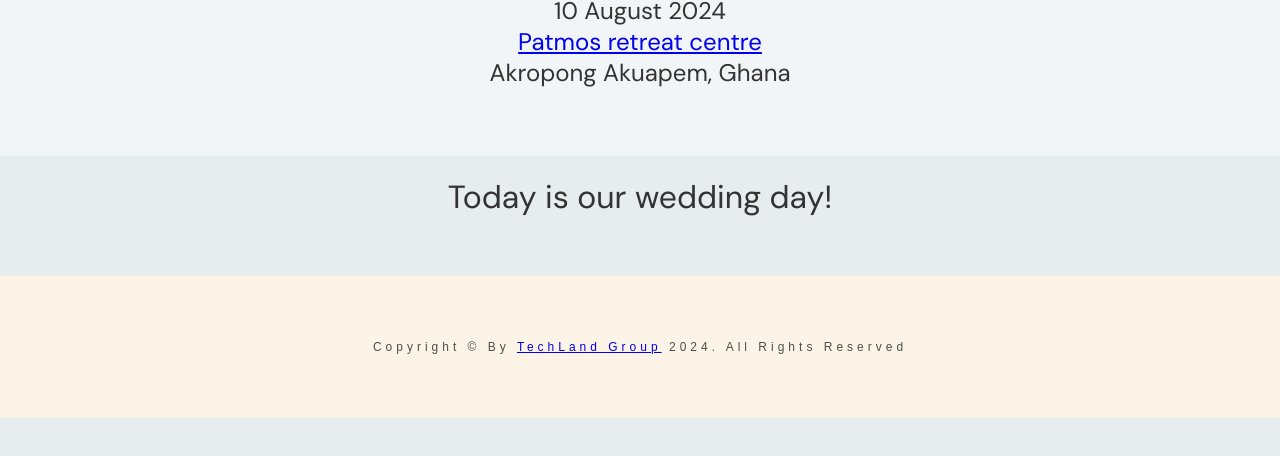
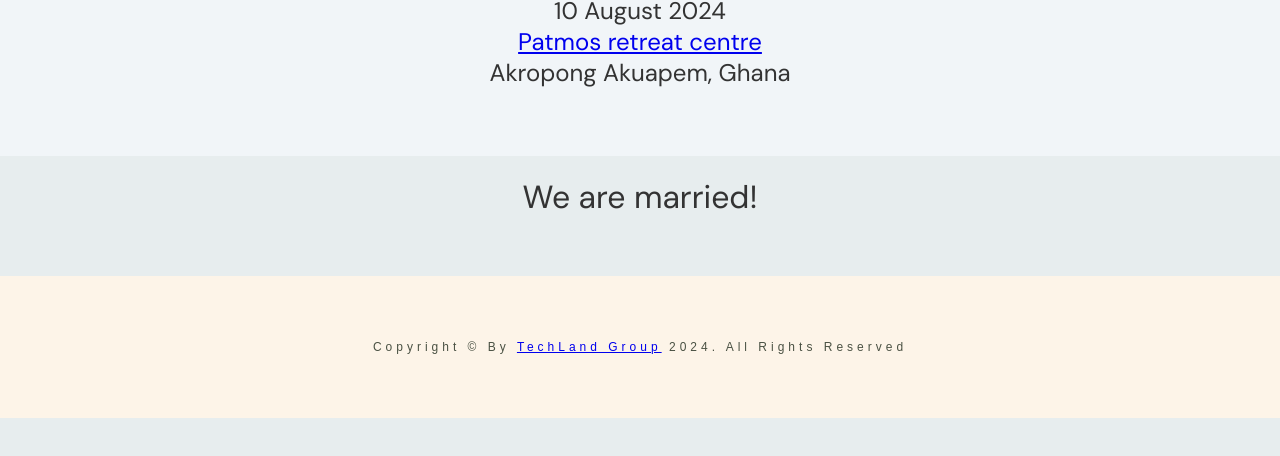
Before and after one commit to tshepi-tech/weddding_Sasu, a website: page index.html in a window 1280 px wide. Shown: the part 750-1206 px from the top of the page. Drawn offline with Linux system fonts and the light colour scheme; some packages are replaced by stand-ins of ours; a web font is replaced by a local one.

Commit message:
messages disabled. final countdown message

```diff
--- a/app.js
+++ b/app.js
@@ -10,10 +10,6 @@ var time = setInterval(function () {
 		days + " days to our wedding";
 
 	if ((days = -1)) {
-		document.getElementById("day-count").innerHTML =
-			" Today is our wedding day!";
-	}
-	if (days < -2) {
 		document.getElementById("day-count").innerHTML = " We are married!";
 	}
 }, 1000);
```
Also changed, not shown: pages/message.html (+3 -2 lines).
